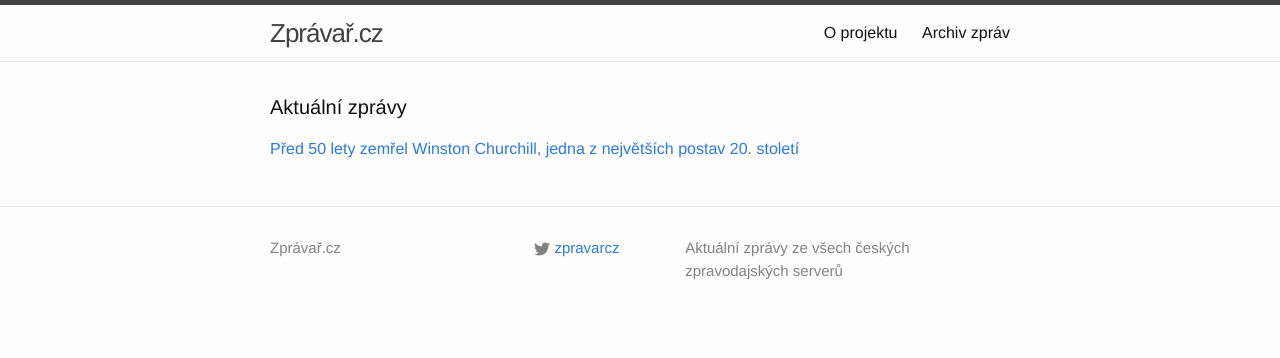
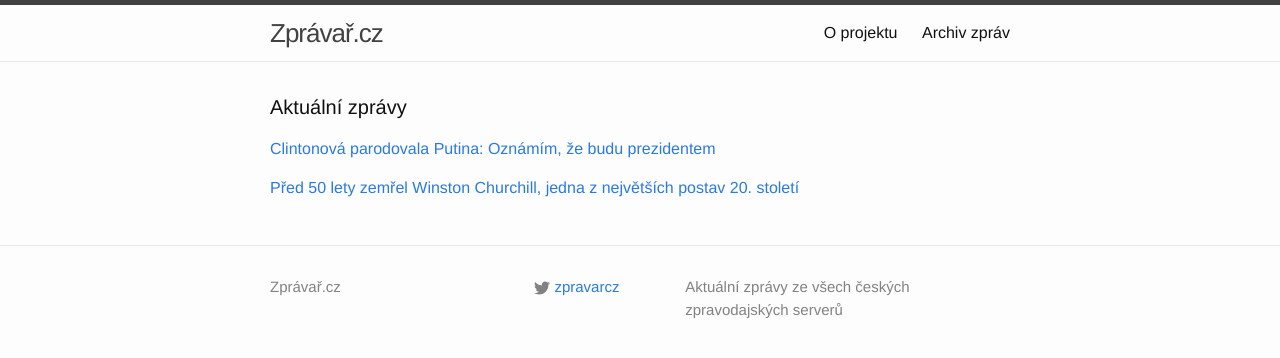
Before and after one commit to adliska/zpravar, a Jekyll site: the page built from index.html, in a window 1280 px wide. Shown: the top 358 px of the page. Built offline with Jekyll 4.4.1, drawn with Linux system fonts in a browser that asks for light colours.

Commit message:
zpravar news update

```diff
--- a/index.html
+++ b/index.html
@@ -5,8 +5,15 @@ layout: default
 <div class="home">
     <h1 class="page-heading">Aktuální zprávy</h1>
 
-<p><a href="javascript:;" onclick="toggle_visibility('zpravy0')">Před 50 lety zemřel Winston Churchill, jedna z největších postav 20. století</a></p>
+<p><a href="javascript:;" onclick="toggle_visibility('zpravy0')">Clintonová parodovala Putina: Oznámím, že budu prezidentem</a></p>
 <div id="zpravy0" style="display:none">
+<ul>
+<li><a href=http://zpravy.aktualne.cz/zahranici/clintonova-parodovala-putina-oznamim-ze-budu-prezidentem/r~7d7097e6a39111e49fc3002590604f2e/>Clintonová parodovala Putina: Oznámím, že budu prezidentem - zpravy.aktualne.cz</a></li>
+<li><a href=http://www.lidovky.cz/clintonova-zertovala-na-ucet-putina-a-ruskych-voleb-fyu-/zpravy-svet.aspx?c=A150124_072653_lide_mct>Clintonová žertovala na účet Putina a ruských voleb  - www.lidovky.cz</a></li>
+<li><a href=http://zpravy.idnes.cz/clintonova-parodovala-putina-d2b-/zahranicni.aspx?c=A150124_070934_zahranicni_cen>Clintonová parodovala Putina, opřela se do jeho prezidentské rošády - zpravy.idnes.cz</a></li>
+</ul>
+</div><p><a href="javascript:;" onclick="toggle_visibility('zpravy1')">Před 50 lety zemřel Winston Churchill, jedna z největších postav 20. století</a></p>
+<div id="zpravy1" style="display:none">
 <ul>
 <li><a href=http://www.rozhlas.cz/_zprava/pred-50-lety-zemrel-winston-churchill-jedna-z-nejvetsich-postav-20-stoleti--1447491>Před 50 lety zemřel Winston Churchill, jedna z největších postav 20. století - www.rozhlas.cz</a></li>
 <li><a href=http://technet.idnes.cz/churchill-hitler-0ep-/vojenstvi.aspx?c=A150123_170640_vojenstvi_kuz>Za den vypil láhev whisky, kouřil, nenáviděl sport a zachránil Británii - technet.idnes.cz</a></li>
```
